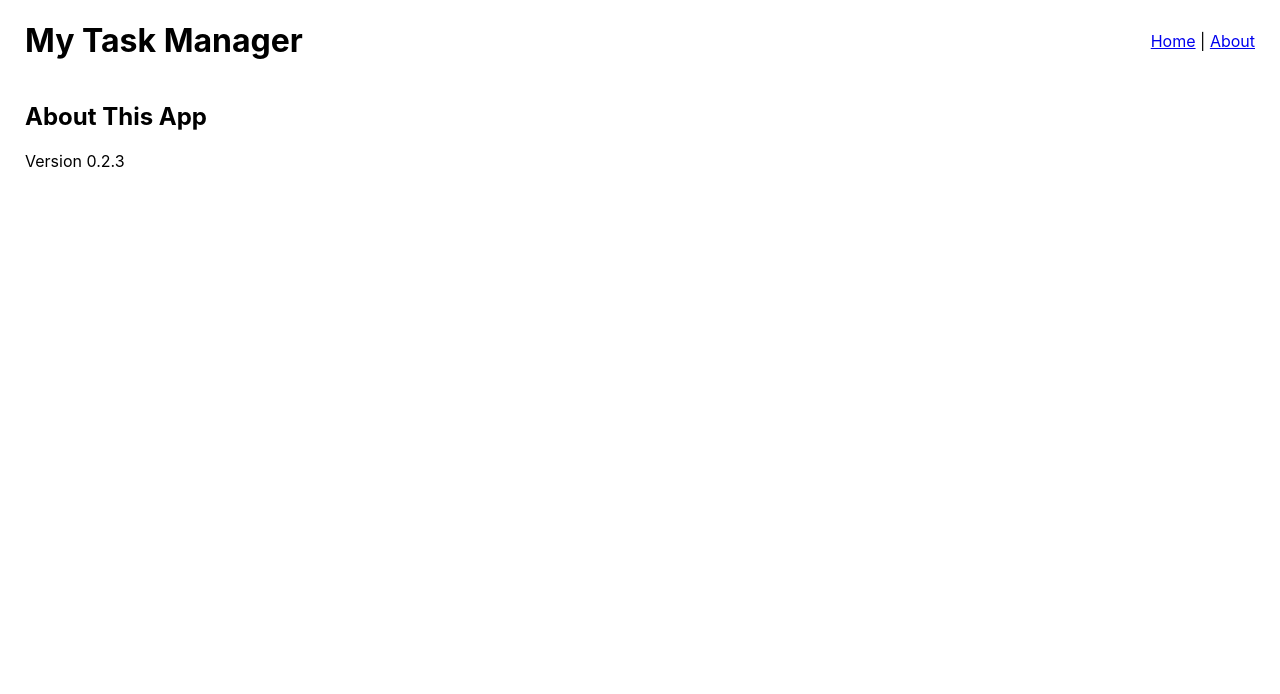
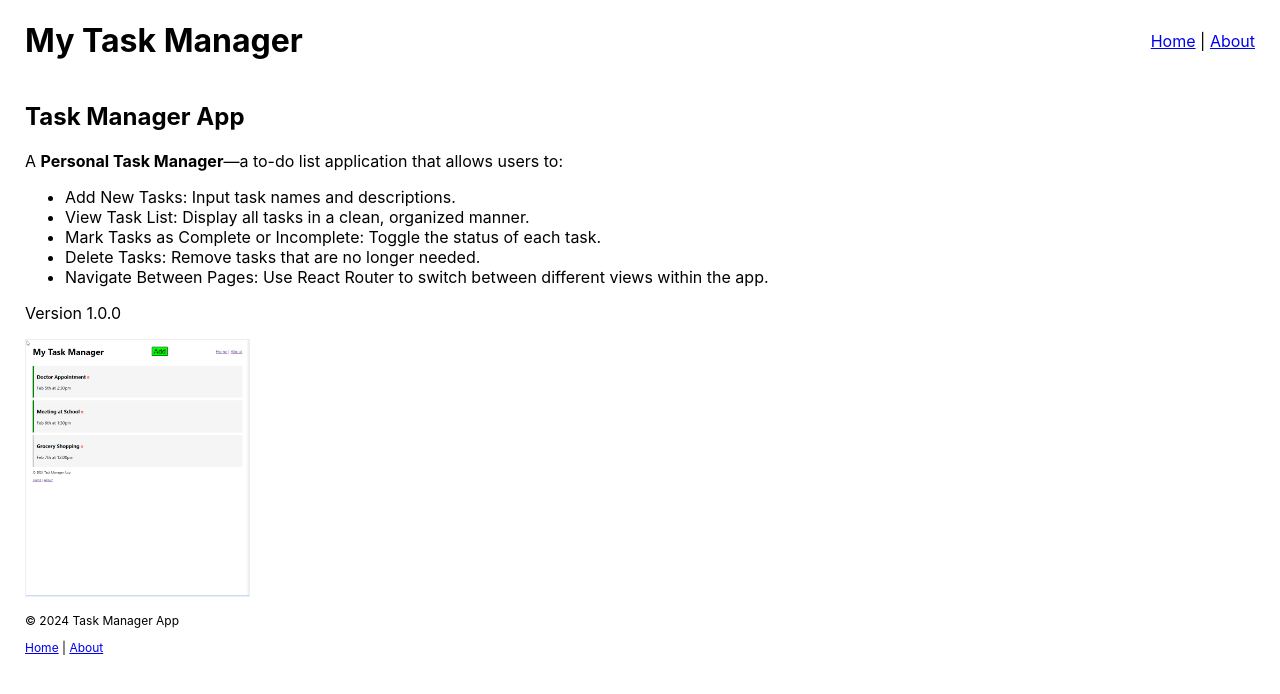
Before and after one commit to brngdsn/mastering-react, a React (Create React App) app in the folder task-manager-app/: page /about in a window 1280 px wide. Shown: the top 694 px of the page. Built offline with nearby package versions, Linux system fonts and the light colour scheme.

Commit message:
add ui gif

```diff
--- a/task-manager-app/src/App.css
+++ b/task-manager-app/src/App.css
@@ -53,7 +53,16 @@
   margin-right: 10px;
 }
 
+.mini {
+  border:1px solid #eee;
+  height: 256px;
+}
+
 .form-control-check {
   display: flex;
   align-items: center;
 }
+
+footer {
+  font-size: 0.75em;
+}
--- a/task-manager-app/src/App.js
+++ b/task-manager-app/src/App.js
@@ -5,6 +5,7 @@ import Tasks from './components/Tasks';
 import AddTaskForm from './components/AddTaskForm';
 import { Route, Routes } from 'react-router-dom';
 import About from './components/About';
+import Footer from './components/Footer';
 
 function App() {
   const title = 'My Task Manager';
@@ -29,6 +30,7 @@ function App() {
         />
         <Route path="/about" element={<About />} />
       </Routes>
+      <Footer />
     </div>
   );
 }
--- a/task-manager-app/src/components/About.js
+++ b/task-manager-app/src/components/About.js
@@ -3,8 +3,19 @@ import React from 'react';
 const About = () => {
   return (
     <div>
-      <h2>About This App</h2>
-      <p>Version 0.2.3</p>
+      <h2>Task Manager App</h2>
+
+      <p>A <strong>Personal Task Manager</strong>—a to-do list application that allows users to:</p>
+
+      <ul>
+        <li>Add New Tasks: Input task names and descriptions.</li>
+        <li>View Task List: Display all tasks in a clean, organized manner.</li>
+        <li>Mark Tasks as Complete or Incomplete: Toggle the status of each task.</li>
+        <li>Delete Tasks: Remove tasks that are no longer needed.</li>
+        <li>Navigate Between Pages: Use React Router to switch between different views within the app.</li>
+      </ul>
+      <p>Version 1.0.0</p>
+      <img className="mini" src="task-man-v223.gif" alt="UI Gif"/>
     </div>
   );
 };
--- /dev/null
+++ b/task-manager-app/src/components/Footer.js
@@ -0,0 +1,13 @@
+import { Link } from 'react-router-dom';
+
+const Footer = () => {
+  return (
+    <footer>
+      <p>© 2024 Task Manager App</p>
+      <Link to="/">Home</Link>&nbsp;|&nbsp;
+      <Link to="/about">About</Link>
+    </footer>
+  );
+};
+
+export default Footer;
```
Also changed, not shown: task-manager-app/public/task-man-v223.gif (added).
